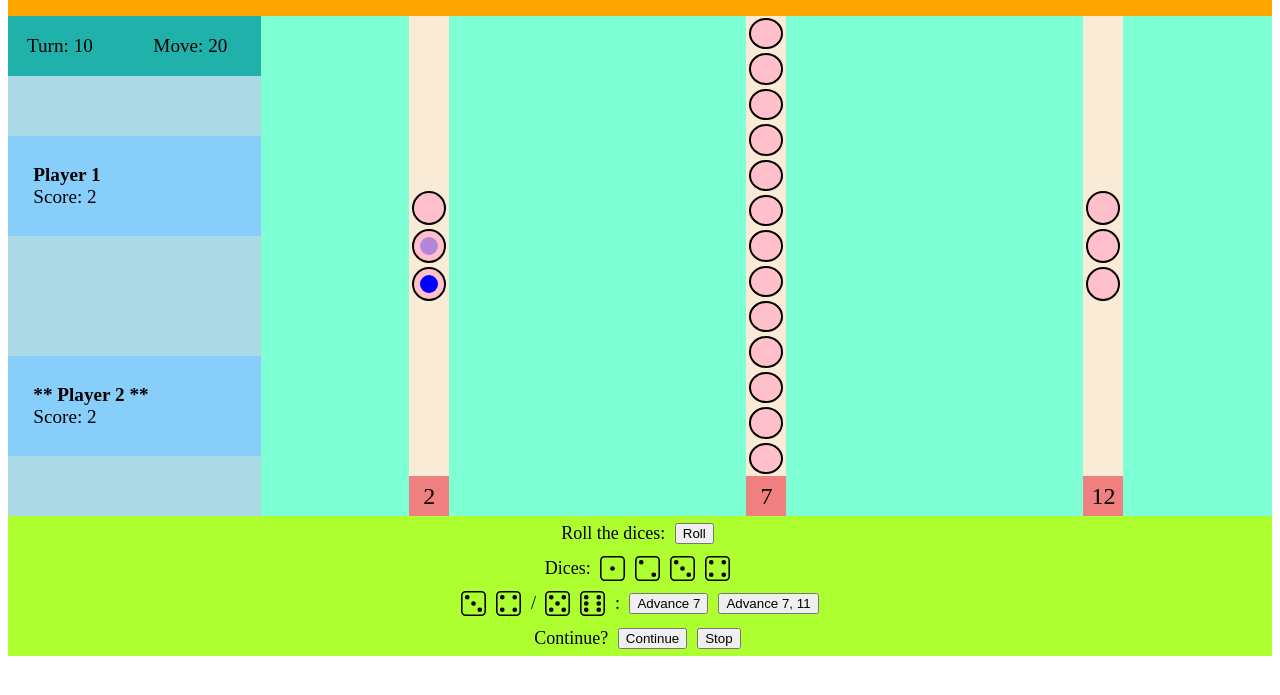
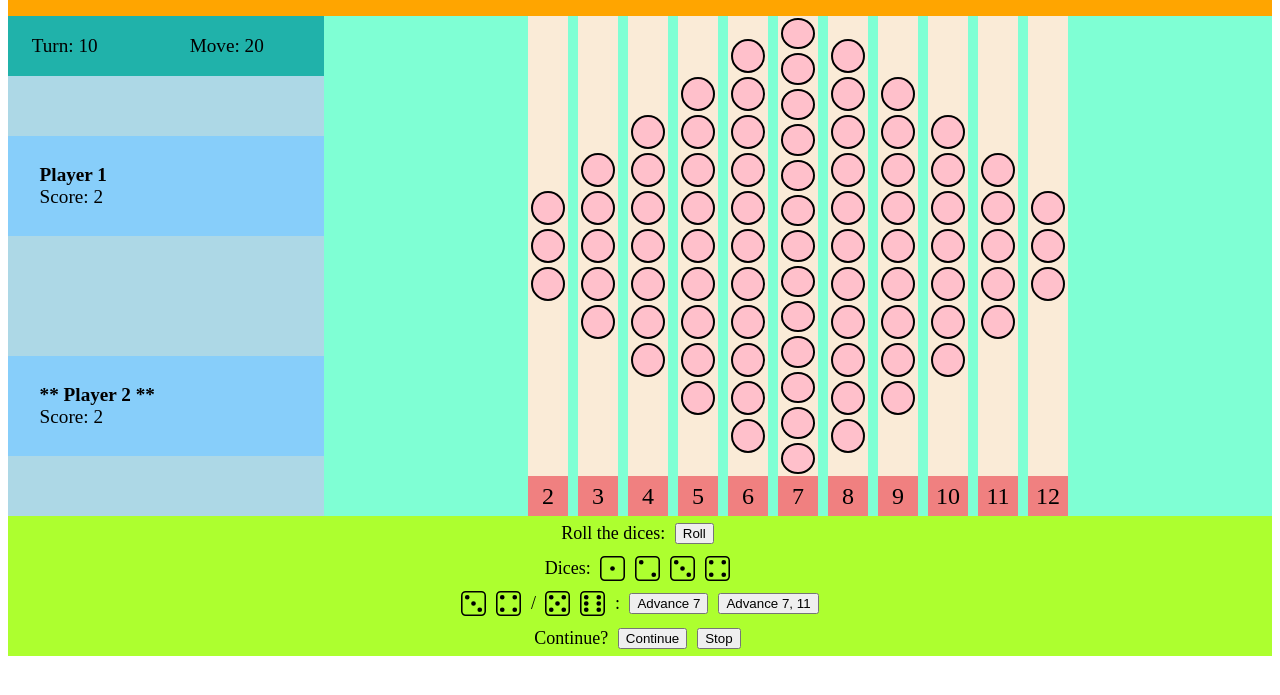
Before and after one commit to kuangyuwu/boardgame-website-cant-stop, a plain HTML site: page index.html in a window 1280 px wide. Shown: the part 67-762 px from the top of the page. Drawn offline with Linux system fonts and the light colour scheme.

Commit message:
gameboard.js

```diff
--- /dev/null
+++ b/gameboard.js
@@ -0,0 +1,54 @@
+function initGameboard(pathLengths) {
+  const gameboardHTMLNode = document.getElementById("gameboard");
+  return new Gameboard(gameboardHTMLNode, pathLengths);
+}
+
+class Gameboard {
+  constructor(gameboardHTMLNode, pathLengths) {
+    this.htmlNode = gameboardHTMLNode;
+    this.paths = [];
+    for (const [i, length] of pathLengths.entries()) {
+      if (length < 0) {
+        this.paths.push(null);
+      } else {
+        const path = new Path(i, length);
+        this.paths.push(path);
+        this.htmlNode.appendChild(path.htmlNode);
+      }
+    }
+  }
+}
+
+class Path {
+  constructor(name, length) {
+    const pathOuter = document.createElement("div");
+    pathOuter.setAttribute("class", "path-outer");
+    const pathInner = document.createElement("div");
+    pathInner.setAttribute("class", "path-inner");
+    const pathNameOuter = document.createElement("div");
+    pathNameOuter.setAttribute("class", "path-name-outer");
+    const pathName = document.createElement("div");
+    pathName.setAttribute("class", "path-name");
+    pathName.innerHTML = `${name}`;
+    pathOuter.appendChild(pathInner);
+    pathOuter.appendChild(pathNameOuter);
+    pathNameOuter.appendChild(pathName);
+
+    this.spaces = [null];
+    for (let i = 1; i <= length; i++) {
+      this.spaces.push(new Space());
+      pathInner.appendChild(this.spaces[i].htmlNode);
+    }
+    this.htmlNode = pathOuter;
+  }
+}
+
+class Space {
+  constructor() {
+    const space = document.createElement("div");
+    space.setAttribute("class", "space");
+    this.htmlNode = space;
+  }
+}
+
+export { initGameboard };
--- a/index.html
+++ b/index.html
@@ -5,7 +5,7 @@
     <meta name="viewport" content="width=device-width, initial-scale=1.0">
     <title>Can't Stop</title>
     <link rel="stylesheet" href="styles.css">
-    <script src='script.js' defer></script>
+    <script src='script.js' type="module" defer></script>
 </head>
 <body>
     <div id="title-outer">
@@ -37,7 +37,7 @@
             </div>
         </div>
         <div id="gameboard">
-            <div class="path-outer">
+            <!-- <div class="path-outer">
                 <div class="path-inner">
                     <div class="space"></div>
                     <div class="space">
@@ -80,7 +80,7 @@
                 <div class="path-name-outer">
                     <div class="path-name">12</div>
                 </div>
-            </div>
+            </div> -->
         </div>
     </div>
     <div id="section-2">
--- /dev/null
+++ b/script.js
@@ -0,0 +1,9 @@
+import { initGameboard } from "./gameboard.js";
+
+function main() {
+  console.log("abc");
+  const pathLengths = [-1, -1, 3, 5, 7, 9, 11, 13, 11, 9, 7, 5, 3];
+  const gameboard = initGameboard(pathLengths);
+}
+
+main();
--- a/styles.css
+++ b/styles.css
@@ -32,7 +32,7 @@
 }
 
 #side-panel {
-    width: 20%;
+    width: 25%;
     height: 500px;
     background-color: lightcyan;
 }
@@ -75,15 +75,16 @@
 }
 
 #gameboard {
-    width: 80%;
+    width: 75%;
     height: 500px;
     background-color: aquamarine;
     display: flex;
     align-items: center;
-    justify-content: space-around;
+    justify-content: center;
 }
 
 .path-outer {
+    margin: 5px;
     width: 40px;
     height: 500px;
     background-color: chocolate;
```
Also changed, not shown: scripts.js (deleted).
